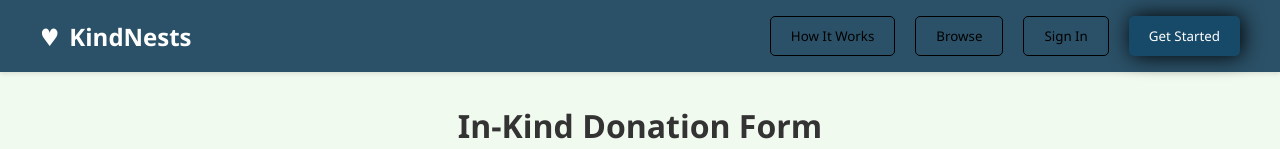
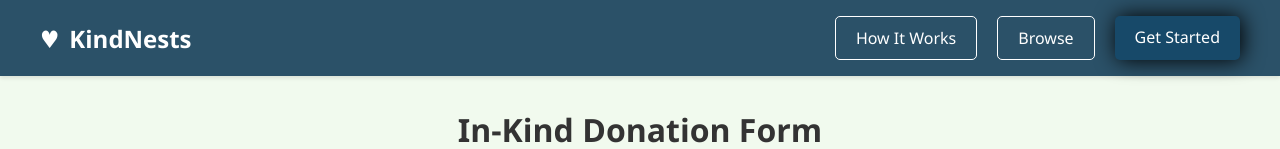
Before and after one commit to Nis272175/kindnest2, a website: page donation.html in a window 1280 px wide. Shown: the top 149 px of the page. Drawn offline with Linux system fonts and the light colour scheme; no server answers.

Commit message:
Update donation.html

```diff
--- a/donation.html
+++ b/donation.html
@@ -179,10 +179,10 @@
                 <span>KindNests</span>
             </a>
             <div class="nav-links">
-                <button class="btn btn-outline" id="hiw">How It Works</button>
-                <button class="btn btn-outline donation">Browse</button>
-                <button class="btn btn-outline">Sign In</button>
-                <button class="btn btn-primary donation">Get Started</button>
+                <a href="hiw.html" class="btn btn-outline" style="text-decoration: none; color: white; border-color: white;">How It Works</a>
+                <a href="browse.html" class="btn btn-outline" style="text-decoration: none;color: white; border-color: white;">Browse</a>
+                <!-- <a href="signin.html" class="btn btn-outline" style="text-decoration: none;">Sign In</a> -->
+                <a href="donation.html" class="btn btn-primary donation" style="text-decoration: none;color: white; border-color: white;">Get Started</a>
             </div>
         </div>
     </nav>
```
